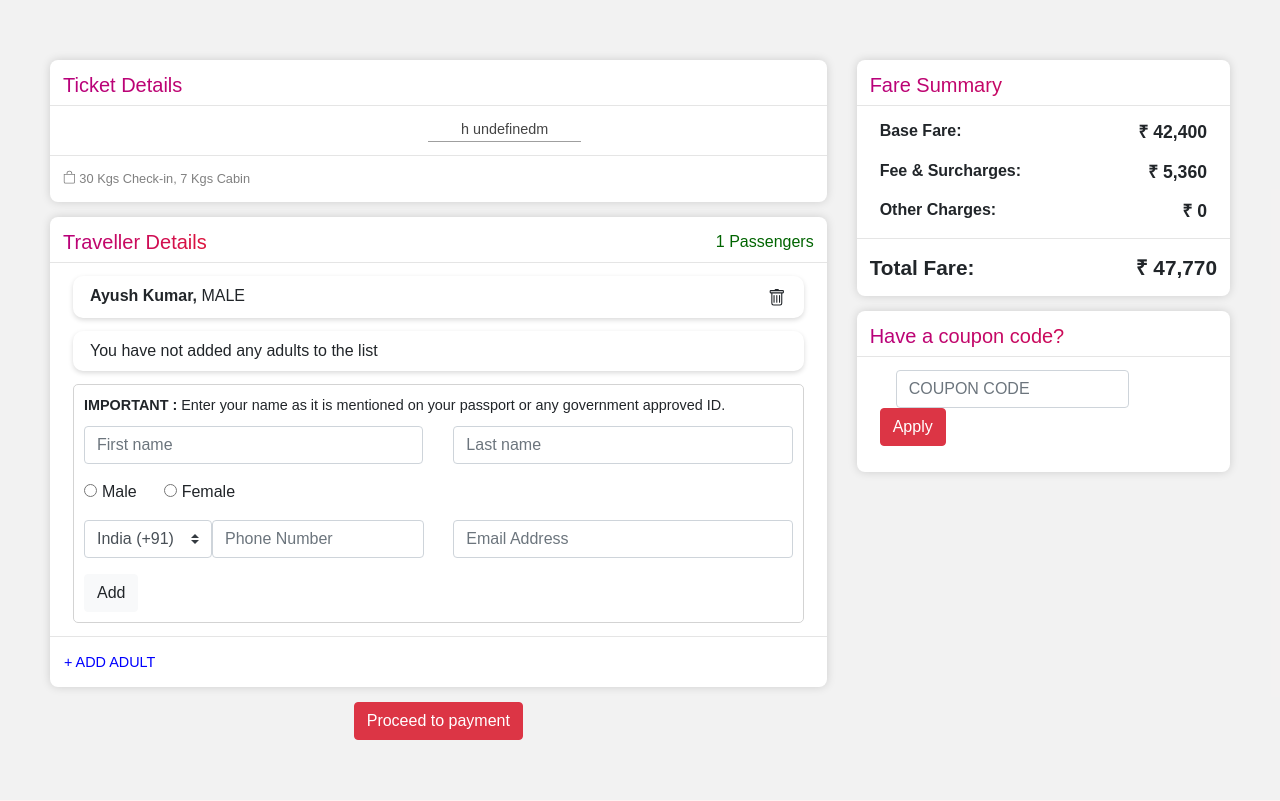
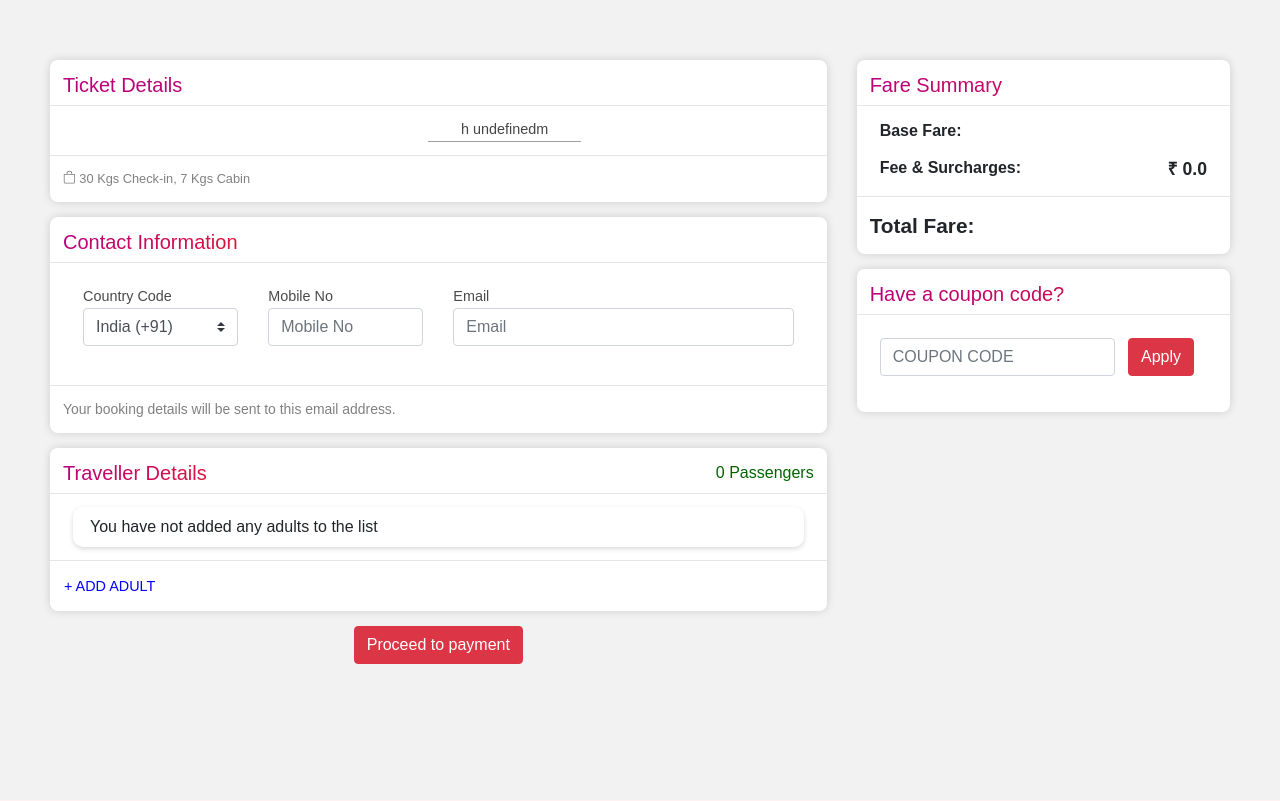
Before and after one commit to ayush9304/Flight, a Django app: page /bookpage in a window 1280 px wide. Shown: the part 66-867 px from the top of the page. Run offline with Django 3.2, Linux system fonts and the light colour scheme; some libraries are stand-ins or nearby versions; some web fonts are replaced.

Commit message:
There was no error (last commit). Seperated Contact_details in book_page

```diff
--- a/flight/static/css/book_style.css
+++ b/flight/static/css/book_style.css
@@ -125,6 +125,27 @@ h5{
     color: red;
 }
 
+.contact-details-div{
+    margin: 13px 10px;
+    padding: 10px;
+    flex-flow: column;
+}
+.contact-details form{
+    flex: 1;
+}
+.ci{
+    font-weight: 400;
+    color: #4a4a4a;
+    font-size: .9em;
+}
+.cd{
+    font-weight: 550;
+}
+.send-email{
+    font-size: .87em;
+    color: grey;
+    padding-top: 13px;
+}
 .add-traveller-div{
     border: 1px solid lightgrey;
     border-radius: 5px;
--- a/flight/static/js/book.js
+++ b/flight/static/js/book.js
@@ -7,8 +7,6 @@ function flight_duration() {
         let time = element.dataset.value.split(":");
         element.innerText = time[0]+"h "+time[1]+"m";
     });
-    //let now = new Date();
-    //console.log(now.addHours(5).getDate());
 }
 
 //function flight_date() {
@@ -18,17 +16,6 @@ function flight_duration() {
 //    });
 //}
 
-Date.prototype.addSeconds = function(seconds) {
-    this.setSeconds(this.getSeconds() + seconds);
-    return this;
-};
-
-Date.prototype.addMinutes = function(minutes) {
-    this.setMinutes(this.getMinutes() + minutes);
-    return this;
-};
-
-Date.prototype.addHours = function(hours) {
-    this.setHours(this.getHours() + hours);
-    return this;
-};
+function book_submit() {
+    //
+}
--- a/flight/templates/flight/book.html
+++ b/flight/templates/flight/book.html
@@ -9,6 +9,12 @@
 
 {% block body %}
     <section class="section section1">
+        <form action="#" onsubmit="return book_submit()" method="POST">
+            {% csrf_token %}
+            <input type="hidden" name="flight1" value="{{flight1.id}}">
+            <input type="hidden" name="flight2" value="{{flight2.id}}">
+            <input type="hidden" name="flight1Date" value='{{flight1ddate | date:"d-m-Y"}}'>
+            <input type="hidden" name="flight2Date" value='{{flight2ddate | date:"d-m-Y"}}'>
             <div class="row">
                 <div class="col-8">
                 <div class="ticket-details">
@@ -21,7 +27,7 @@
                         </div>
                         <div class="col-3 depart-time">
                             <div class="time">{{flight1.depart_time}}</div>
-                            <div class="date ddate" data-value="{{flight1ddate | date:"d-m-Y"}}">{{flight1ddate | date:"D, d M y"}}</div>
+                            <div class="date ddate" data-value='{{flight1ddate | date:"d-m-Y"}}'>{{flight1ddate | date:"D, d M y"}}</div>
                             <div class="place">{{flight1.origin.city}}</div>
                             <div class="airport">{{flight1.origin.airport}}</div>
                         </div>
@@ -73,59 +79,20 @@
                 </div>
                 <div class="traveller-details">
                     <div class="traveller-head">
-                        <h5>Traveller Details</h5>
-                        <h6>1 Passengers</h6>
+                        <h5>Contact Information</h5>
                     </div>
                     <hr>
-                    <div class="row each-traveller">
-                        <div>
-                            <span class="traveller-name">Ayush Kumar,</span>
-                            MALE
+
+                    <div class="row contact-details-div">
+                        <div class="row form-group">
+                            <!--<div class="input-group col">
+                                <div class="input-group-prepend">
+
                                 </div>
-                        <div class="delete-traveller">
-                            <button class="btn">
-                                <svg width="1.1em" height="1.1em" viewBox="0 0 16 16" class="bi bi-trash" fill="currentColor" xmlns="http://www.w3.org/2000/svg">
-                                    <path d="M5.5 5.5A.5.5 0 0 1 6 6v6a.5.5 0 0 1-1 0V6a.5.5 0 0 1 .5-.5zm2.5 0a.5.5 0 0 1 .5.5v6a.5.5 0 0 1-1 0V6a.5.5 0 0 1 .5-.5zm3 .5a.5.5 0 0 0-1 0v6a.5.5 0 0 0 1 0V6z"/>
-                                    <path fill-rule="evenodd" d="M14.5 3a1 1 0 0 1-1 1H13v9a2 2 0 0 1-2 2H5a2 2 0 0 1-2-2V4h-.5a1 1 0 0 1-1-1V2a1 1 0 0 1 1-1H6a1 1 0 0 1 1-1h2a1 1 0 0 1 1 1h3.5a1 1 0 0 1 1 1v1zM4.118 4L4 4.059V13a1 1 0 0 0 1 1h6a1 1 0 0 0 1-1V4.059L11.882 4H4.118zM2.5 3V2h11v1h-11z"/>
-                                </svg>
-                            </button>
-                        </div>
-                    </div>
-                    <div class="row each-traveller no-traveller">
-                        <div>
-                            <span class="traveller-name"></span>
-                            You have not added any adults to the list
-                        </div>
-                    </div>
-                    <div class="row add-traveller-div">
-                        <div class="note-name"><span>IMPORTANT :</span> Enter your name as it is mentioned on your passport or any government approved ID.</div>
-                        <form>
-                            <div class="row form-group">
-                                <div class="col">
-                                  <input type="text" class="form-control" placeholder="First name" required>
-                                </div>
-                                <div class="col">
-                                  <input type="text" class="form-control" placeholder="Last name" required>
-                                </div>
-                            </div>
-
-                            <div class="row form-group radio-div">
-                                <div class="form-check-inline">
-                                    <label class="form-check-label">
-                                      <input type="radio" class="form-check-input" name="gender">Male
-                                    </label>
-                                </div>
-                                <div class="form-check-inline">
-                                    <label class="form-check-label">
-                                    <input type="radio" class="form-check-input" name="gender">Female
-                                    </label>
-                                </div>
-                            </div>
-
-                            <div class="row form-group">
-                                <div class="input-group col">
-                                        <div class="input-group-prepend">
-                                            <select name="countryCode" class="custom-select" style="width: 55%;">
+                            </div>-->
+                            <div class="col-3 ci">
+                                Country Code
+                                <select name="countryCode" class="custom-select">
                                     <option data-countryCode="IN" value="91">India (+91)</option>
                                     <option data-countryCode="DZ" value="213">Algeria (+213)</option>
                                     <option data-countryCode="AD" value="376">Andorra (+376)</option>
@@ -342,20 +309,79 @@
                                     <option data-countryCode="ZM" value="260">Zambia (+260)</option>
                                     <option data-countryCode="ZW" value="263">Zimbabwe (+263)</option>
                                 </select>
-                                            <input type="text" class="form-control" placeholder="Phone Number" required>
+                            </div>
+                            <div class="col-3 ci">
+                                Mobile No
+                                <input type="text" name="mobile" class="form-control" placeholder="Mobile No" required>
+                            </div>
+                            <div class="col-6 ci">
+                                Email
+                                <input type="email" name="email" class="form-control" placeholder="Email" required>
                             </div>
                         </div>
+                    </div>
+                    <hr>
+                    <div class="send-email">
+                        Your booking details will be sent to this email address.
+                    </div>
+                </div>
+                <div class="traveller-details">
+                    <div class="traveller-head">
+                        <h5>Traveller Details</h5>
+                        <h6>0 Passengers</h6>
+                    </div>
+                    <hr>
+                    <!--<div class="row each-traveller">
+                        <div>
+                            <span class="traveller-name">Ayush Kumar,</span>
+                            MALE
+                        </div>
+                        <div class="delete-traveller">
+                            <button class="btn">
+                                <svg width="1.1em" height="1.1em" viewBox="0 0 16 16" class="bi bi-x-circle" fill="currentColor" xmlns="http://www.w3.org/2000/svg">
+                                    <path fill-rule="evenodd" d="M8 15A7 7 0 1 0 8 1a7 7 0 0 0 0 14zm0 1A8 8 0 1 0 8 0a8 8 0 0 0 0 16z"/>
+                                    <path fill-rule="evenodd" d="M4.646 4.646a.5.5 0 0 1 .708 0L8 7.293l2.646-2.647a.5.5 0 0 1 .708.708L8.707 8l2.647 2.646a.5.5 0 0 1-.708.708L8 8.707l-2.646 2.647a.5.5 0 0 1-.708-.708L7.293 8 4.646 5.354a.5.5 0 0 1 0-.708z"/>
+                                </svg>
+                            </button>
+                        </div>
+                    </div>-->
+                    <div class="row each-traveller no-traveller">
+                        <div>
+                            <span class="traveller-name"></span>
+                            You have not added any adults to the list
+                        </div>
+                    </div>
+                    <div class="row add-traveller-div collapse" id="collapseExample">
+                        <div class="note-name"><span>IMPORTANT :</span> Enter your name as it is mentioned on your passport or any government approved ID.</div>
+                        <div class="row form-group">
                             <div class="col">
-                                  <input type="email" class="form-control" placeholder="Email Address" required>
+                                <input type="text" name="fname" class="form-control" placeholder="First name" required>
+                            </div>
+                            <div class="col">
+                                <input type="text" name="lname" class="form-control" placeholder="Last name" required>
                             </div>
                         </div>
 
-                            <button class="btn btn-primary btn-light">Add</button>
-                          </form>
+                        <div class="row form-group radio-div">
+                            <div class="form-check-inline cd">
+                                Gender:
+                            </div>
+                            <div class="form-check-inline">
+                                <label class="form-check-label">
+                                    <input type="radio" class="form-check-input" name="gender" required>Male
+                                </label>
+                            </div>
+                            <div class="form-check-inline">
+                                <label class="form-check-label">
+                                    <input type="radio" class="form-check-input" name="gender" required>Female
+                                </label>
+                            </div>
+                        </div>
+                        <button class="btn btn-primary btn-light" style="margin-right: auto;">Add</button>
                     </div>
                     <hr>
                     <div class="add-traveller">
-                        <button class="add-traveller-btn text-uppercase btn">+ ADD ADULT</button>
+                        <button class="add-traveller-btn text-uppercase btn"  type="button" data-toggle="collapse" data-target="#collapseExample">+ ADD ADULT</button>
                     </div>
                 </div>
                 <div class="payment-btn" style="background-color: transparent;">
@@ -368,35 +394,50 @@
                     <hr>
                     <div class="row base-fare">
                         <div class="base-fae-label">Base Fare: </div>
-                        <div class="base-fare-value">₹ 42,400</div>
+                        <div class="base-fare-value">
+                            {% if seat == 'First' %}
+                                ₹ {{flight1.first_fare}}
+                            {% elif seat == 'Business' %}
+                                ₹ {{flight1.business_fare}}
+                            {% elif seat == 'Economy' %}
+                                ₹ {{flight1.economy_fare}}
+                            {% endif %}
+                        </div>
                     </div>
                     <div class="row surcharges">
                         <div class="surcharges-label">Fee & Surcharges: </div>
-                        <div class="surcharges-value">₹ 5,360</div>
-                    </div>
-                    <div class="row other-service">
-                        <div class="other-service-label">Other Charges: </div>
-                        <div class="other-service-value">₹ 0</div>
+                        <div class="surcharges-value">₹ 0.0</div>
                     </div>
                     <hr>
                     <div class="total-fare">
                         <div class="total-fare-label">Total Fare: </div>
-                        <div class="total-fare-value">₹ 47,770</div>
+                        <div class="total-fare-value">
+                            {% if seat == 'First' %}
+                                ₹ {{flight1.first_fare}}
+                            {% elif seat == 'Business' %}
+                                ₹ {{flight1.business_fare}}
+                            {% elif seat == 'Economy' %}
+                                ₹ {{flight1.economy_fare}}
+                            {% endif %}
+                        </div>
                     </div>
                 </div>
                 <div class="coupon-code">
                     <h5>Have a coupon code?</h5>
                     <hr>
                     <div class="row base-fare">
-                        <form class="form-inline">
-                            <div class="form-group mx-sm-3">
-                              <input type="text" class="form-control" placeholder="Coupon Code" style="text-transform: uppercase;">
+                        <div class="col-9" style="padding: 10px 10px 10px 0px">
+                            <input type="text" name="coupon" class="form-control" placeholder="Coupon Code" style="text-transform: uppercase;">
                         </div>
-                            <button type="submit" class="btn btn-primary btn-danger">Apply</button>
-                          </form>
+                        <div class="col" style="padding: 10px 10px 10px 0px">
+                            <center>
+                                <button class="btn btn-primary btn-danger">Apply</button>
+                            </center>
                         </div>
                     </div>
                 </div>
                 </div>
+            </div>
+        </form>
     </section>
 {% endblock %}
--- a/flight/templates/flight/search.html
+++ b/flight/templates/flight/search.html
@@ -291,6 +291,7 @@
                                                     <form action="{% url 'review' %}" method="GET">
                                                         <input type="hidden" name="flight1Id" value="{{flight.id}}">
                                                         <input type="hidden" name="flight1Date", value="{{depart_date|date:'d-m-Y'}}">
+                                                        <input type="hidden" name="seatClass" value="{{seat}}">
                                                         <button class="btn btn-primary btn-danger" type="submit">
                                                             Book Flight &#8594;
                                                         </button>
--- a/flight/views.py
+++ b/flight/views.py
@@ -141,17 +141,16 @@ def flight(request):
 def review(request):
     flight_1 = request.GET.get('flight1Id')
     date1 = request.GET.get('flight1Date')
+    seat = request.GET.get('seatClass')
     flight1 = Flight.objects.get(id=flight_1)
     flight1ddate = datetime(int(date1.split('-')[2]),int(date1.split('-')[1]),int(date1.split('-')[0]),flight1.depart_time.hour,flight1.depart_time.minute)
     flight1adate = (flight1ddate + flight1.duration)
-    print("//////////////////////////////////")
-    print(f"flight1ddate: {flight1ddate}")
-    print("//////////////////////////////////")
-    print(f"flight1.duration: {flight1.duration.total_seconds()}")
-    print("//////////////////////////////////")
-    print(f"flight1adate: {flight1adate}")
+    #print("//////////////////////////////////")
+    #print(f"flight1ddate: {flight1adate-flight1ddate}")
+    #print("//////////////////////////////////")
     return render(request, "flight/book.html", {
         'flight1': flight1,
         "flight1ddate": flight1ddate,
-        "flight1adate": flight1adate
+        "flight1adate": flight1adate,
+        "seat": seat
     })
```
Also changed, not shown: db.sqlite3. Lines whose indentation alone changed are shown as unchanged.
